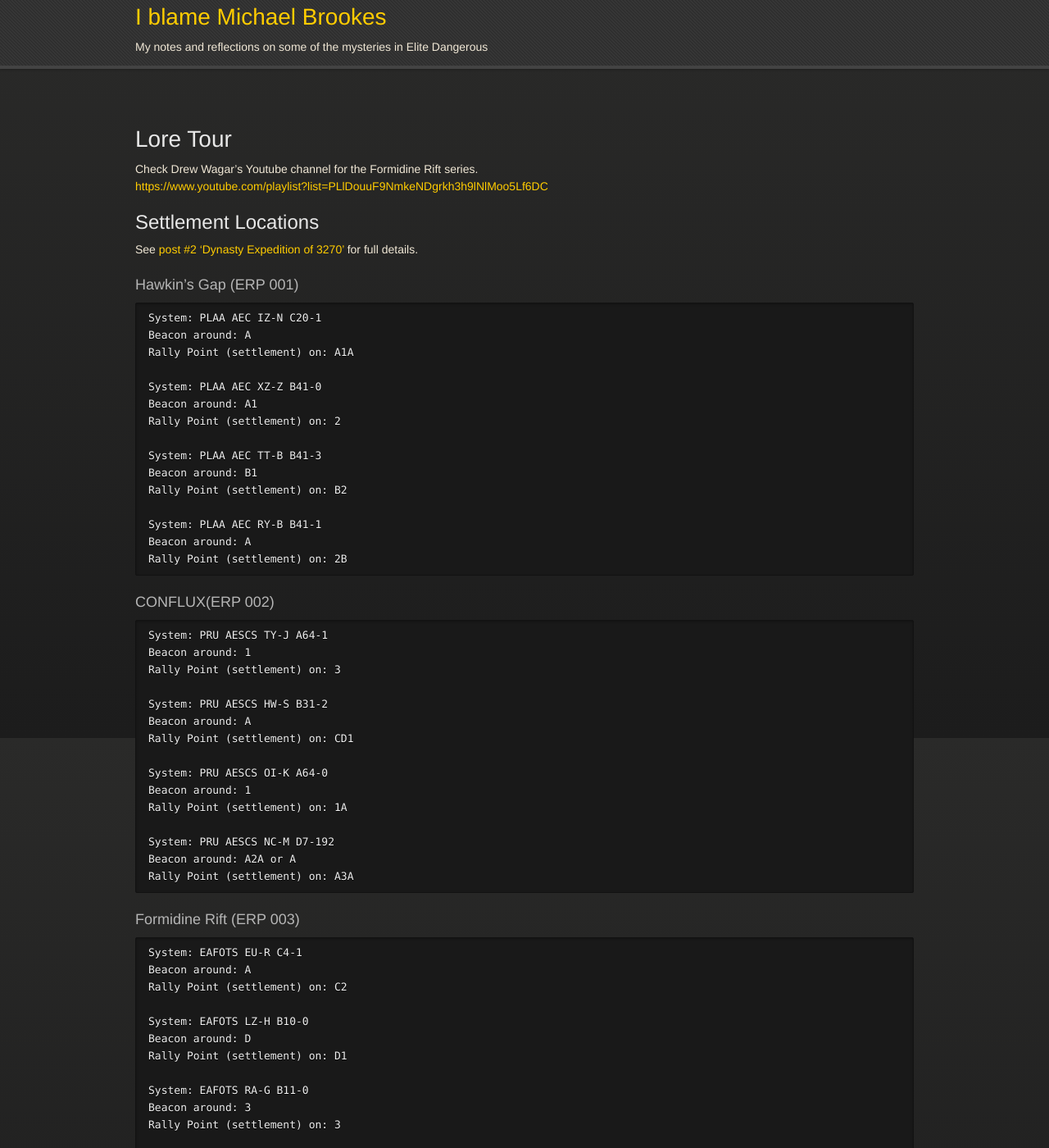
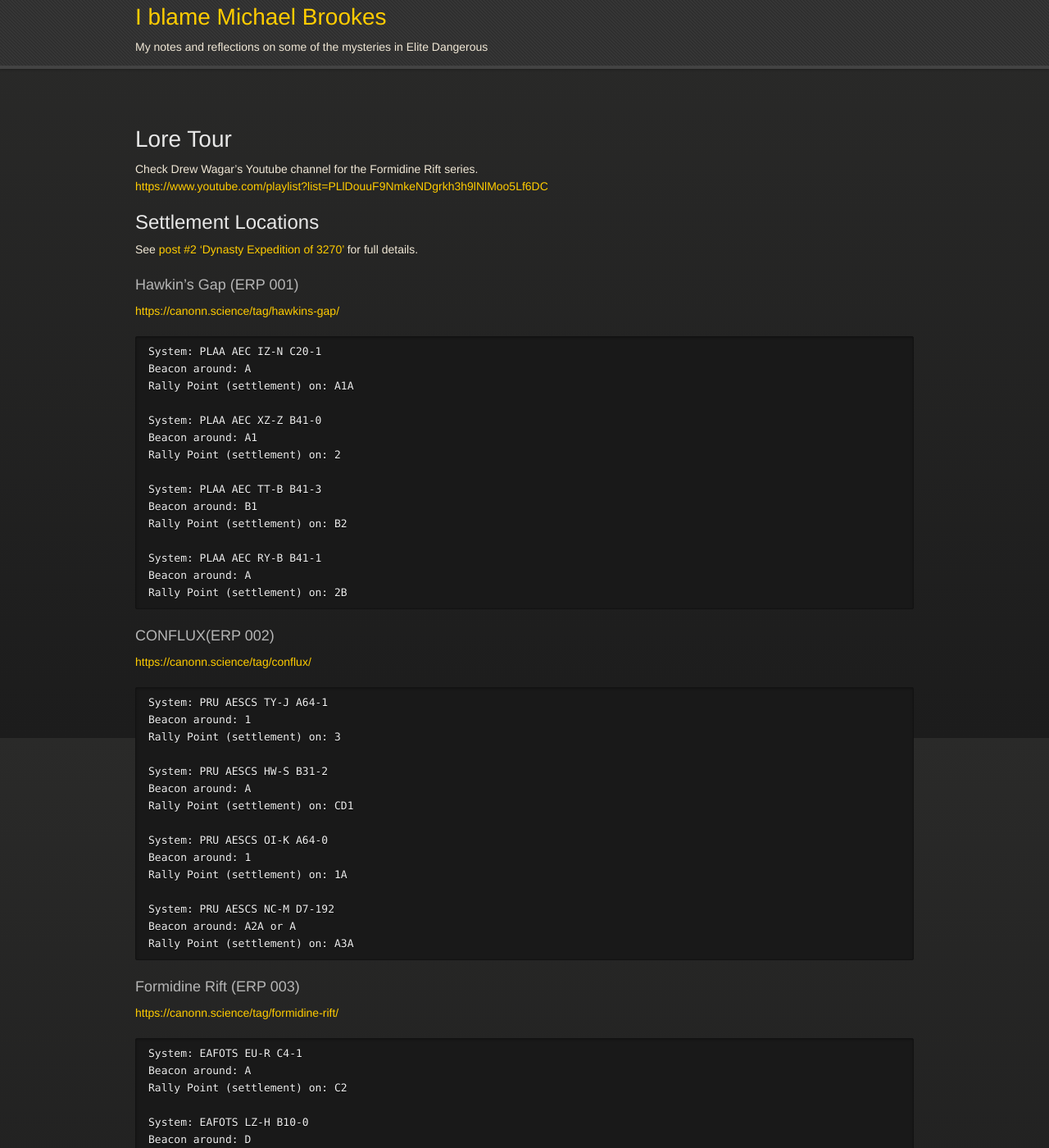
Before and after one commit to panzertard/elitedangerous-notes, a Jekyll site: the page built from docs/_notes/Formidine-Rift.md, in a window 1280 px wide and 1400 px high. Shown: the whole window at 82% size. Built offline with Jekyll 4.4.1, drawn with Linux system fonts in a browser that asks for light colours; some web fonts are replaced.

````diff
--- a/docs/_notes/Formidine-Rift.md
+++ b/docs/_notes/Formidine-Rift.md
@@ -13,6 +13,7 @@ Check Drew Wagar's Youtube channel for the Formidine Rift series.
 See [post #2 'Dynasty Expedition of 3270'](https://forums.frontier.co.uk/threads/the-formidine-rift-mystery-part-4.324796/post-5062774) for full details.
 
 ### Hawkin's Gap (ERP 001)
+<https://canonn.science/tag/hawkins-gap/>
 ```
 System: PLAA AEC IZ-N C20-1
 Beacon around: A
@@ -32,6 +33,7 @@ Rally Point (settlement) on: 2B
 ```
 
 ### CONFLUX(ERP 002)
+<https://canonn.science/tag/conflux/>
 ```
 System: PRU AESCS TY-J A64-1
 Beacon around: 1
@@ -51,6 +53,7 @@ Rally Point (settlement) on: A3A
 ```
 
 ### Formidine Rift (ERP 003)
+<https://canonn.science/tag/formidine-rift/>
 ```
 System: EAFOTS EU-R C4-1
 Beacon around: A
````
Also changed, not shown: docs/index.md (+1 -1 lines).
